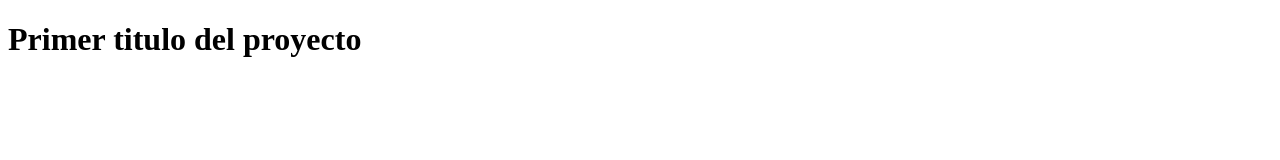
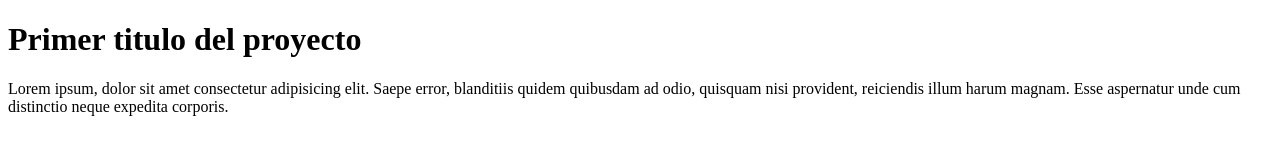
Before and after one commit to damiandelgado1/repocolabs, a plain HTML site: page index.html in a window 1280 px wide. Drawn offline with Linux system fonts and the light colour scheme.

Commit message:
ahora agregamos un textp

```diff
--- a/index.html
+++ b/index.html
@@ -8,6 +8,10 @@
 <body>
     <header>
         <h1>Primer titulo del proyecto</h1>
+        <p>Lorem ipsum, dolor sit amet consectetur adipisicing elit. Saepe
+            error, blanditiis quidem quibusdam ad odio, quisquam nisi provident,
+            reiciendis illum harum magnam. Esse aspernatur unde cum distinctio
+            neque expedita corporis.</p>
     </header>
 </body>
 </html>
```
